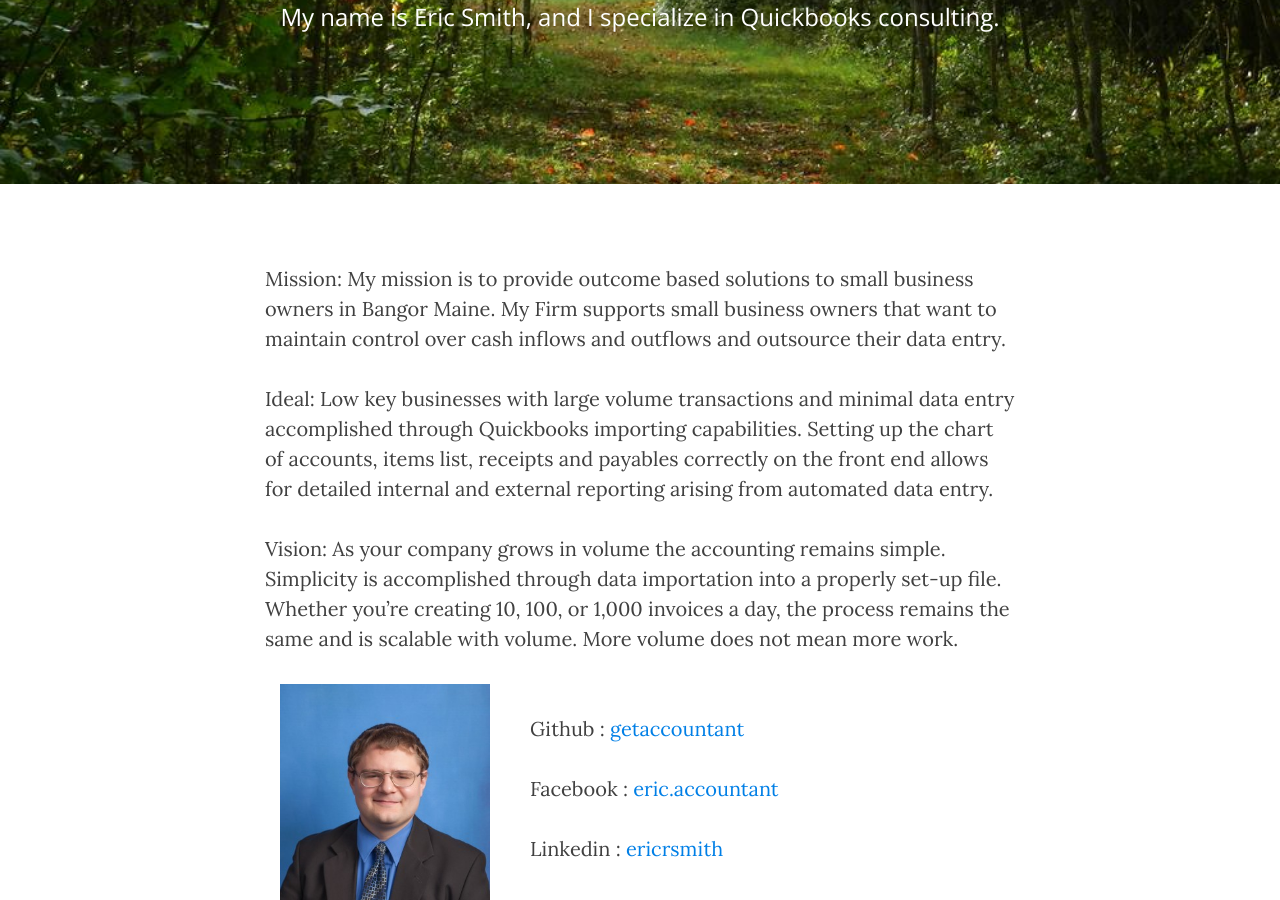
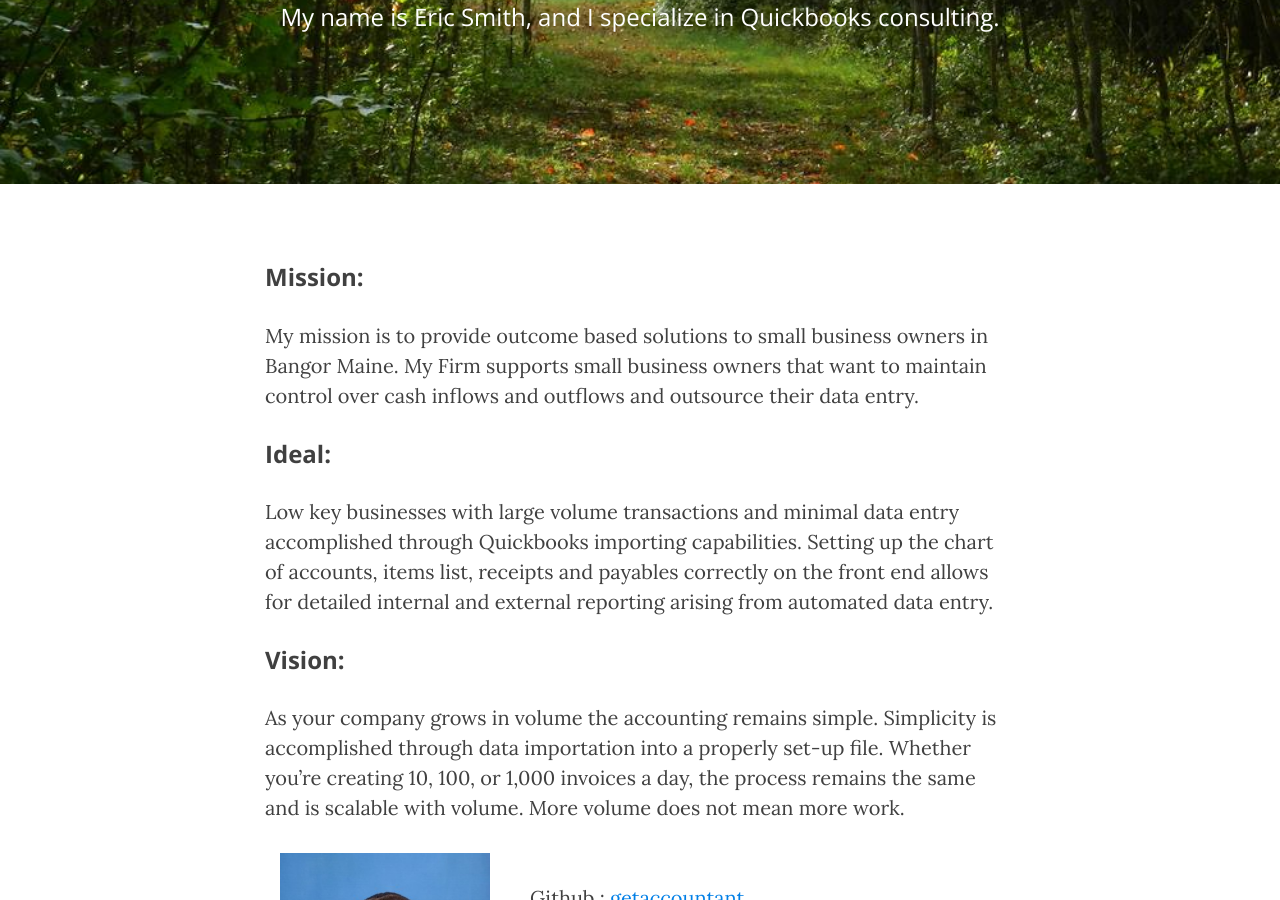
Before and after one commit to grumaccountant/eric, a Jekyll site: the page built from about.html, in a window 1280 px wide and 900 px high, scrolled down 237 px. Built offline with Jekyll 4.4.1, drawn with Linux system fonts in a browser that asks for light colours; nearby versions of some CDN libraries; part of the change alters nothing that is shown.

```diff
--- a/about.html
+++ b/about.html
@@ -6,13 +6,13 @@ header-img: "img/about-bg.jpg"
 ---
 <left>
 <p>
-Mission:
+<h3><b>Mission:</b></h3><p>
 My mission is to provide outcome based solutions to small business owners in Bangor Maine.  My Firm  supports small business owners that want to maintain control over cash inflows and outflows and outsource their data entry.
 <p>
-Ideal:
+<h3><b>Ideal:</b></h3><p>
 Low key businesses with large volume transactions and minimal data entry accomplished through Quickbooks importing capabilities.  Setting up the chart of accounts, items list, receipts and payables correctly on the front end allows for detailed internal and external reporting arising from automated data entry.
 <p>
-Vision:
+<h3><b>Vision:</b></h3><p>
 As your company grows in volume the accounting remains simple.  Simplicity is accomplished through data importation into a properly set-up file.  Whether you’re creating 10, 100, or 1,000 invoices a day, the process remains the same and is scalable with volume.  More volume does not mean more work.
 <p>
 </left>
```
